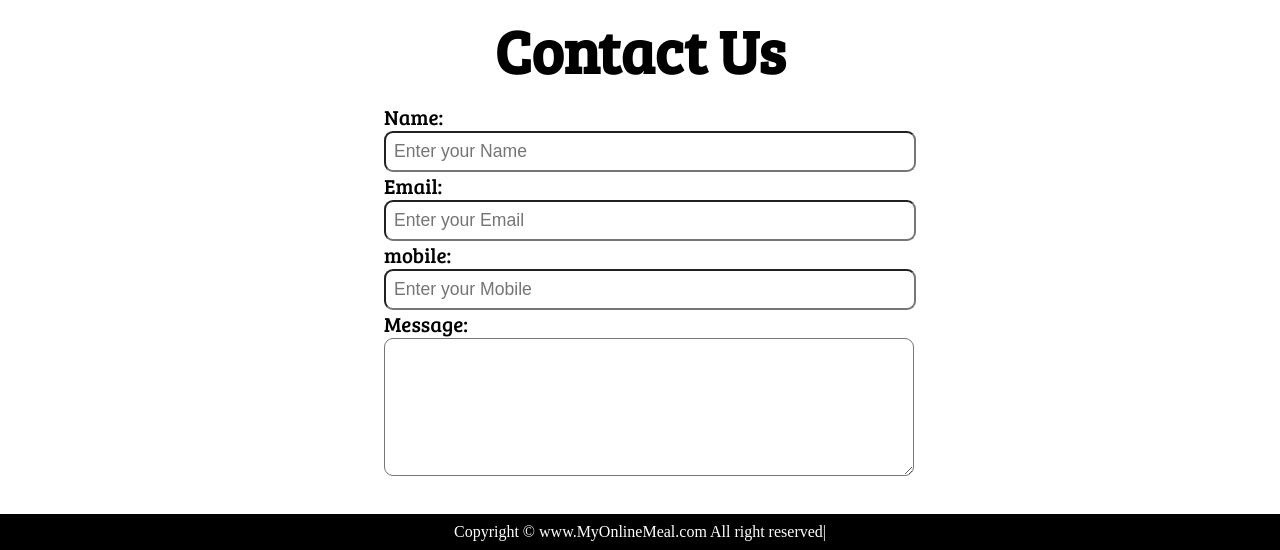
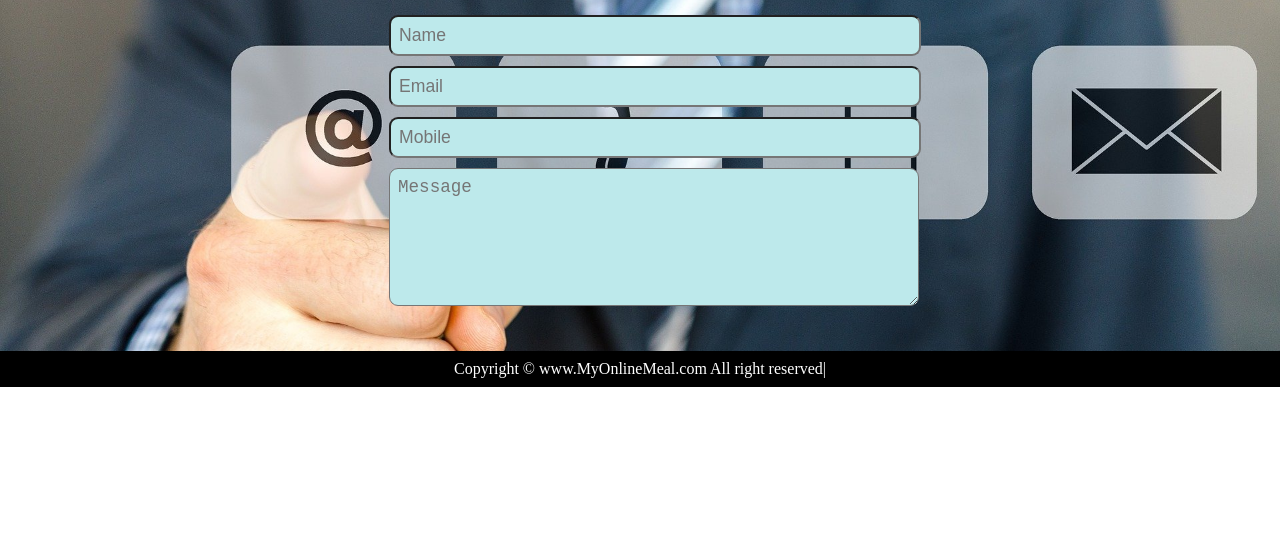
Before and after one commit to Harshita-Tomar/MyOnlineMeal, a plain HTML site: page index.html in a window 1280 px wide. Shown: the part 1707-2257 px from the top of the page. After the commit the page ends 2094 px from the top, so only its background shows below. Drawn offline with Linux system fonts and the light colour scheme; a web font is replaced by a local one.

Commit message:
index file updated

```diff
--- a/CSS/style.css
+++ b/CSS/style.css
@@ -60,7 +60,7 @@
     display: flex;
     flex-direction: column;
     padding: 3px 200px;
-    height: 633px;
+    height: 540px;
     justify-content: center;
     align-items: center;
 }
@@ -112,7 +112,7 @@
 
 /* client section */
 #client-section{
-    height: 344px;
+    height: 633px;
     position: relative;
 }
 
@@ -162,6 +162,8 @@
     padding: 0.5rem;
     border-radius: 9px;
     font-size: 1.1rem;
+    margin: 5px;
+    background-color: rgb(189, 233, 235);
 }
 #contact-box form{
     width: 40%;
--- a/index.html
+++ b/index.html
@@ -85,25 +85,25 @@
           </div>
       </div>
   </section>
-  <section id="Contact">
+  <section id="Contact" style="background: url(../img/contact.jpg) no-repeat center center/cover;">
       <h1 class="h-primary center">Contact Us</h1>
       <div id="contact-box">
           <form action="">
               <div class="form-group">
-                  <label for="name">Name:</label>
-                  <input type="text" name="name" id="name" placeholder="Enter your Name">
+                  <label for="name"></label>
+                  <input type="text" name="name" id="name" placeholder="Name">
               </div>
               <div class="form-group">
-                  <label for="email">Email:</label>
-                  <input type="email" name="name" id="email" placeholder="Enter your Email">
+                  <label for="email"></label>
+                  <input type="email" name="name" id="email" placeholder="Email">
               </div>
               <div class="form-group">
-                  <label for="phone">mobile:</label>
-                  <input type="phone" name="name" id="phone" placeholder="Enter your Mobile">
+                  <label for="phone"></label>
+                  <input type="phone" name="name" id="phone" placeholder="Mobile">
               </div>
               <div class="form-group">
-                  <label for="Message">Message:</label>
-                  <textarea name="message" id="message" cols="30" rows="6"></textarea>
+                  <label for="Message"></label>
+                  <textarea name="message" id="message" cols="30" rows="6" placeholder="Message"></textarea>
               </div>
 
           </form>
```
